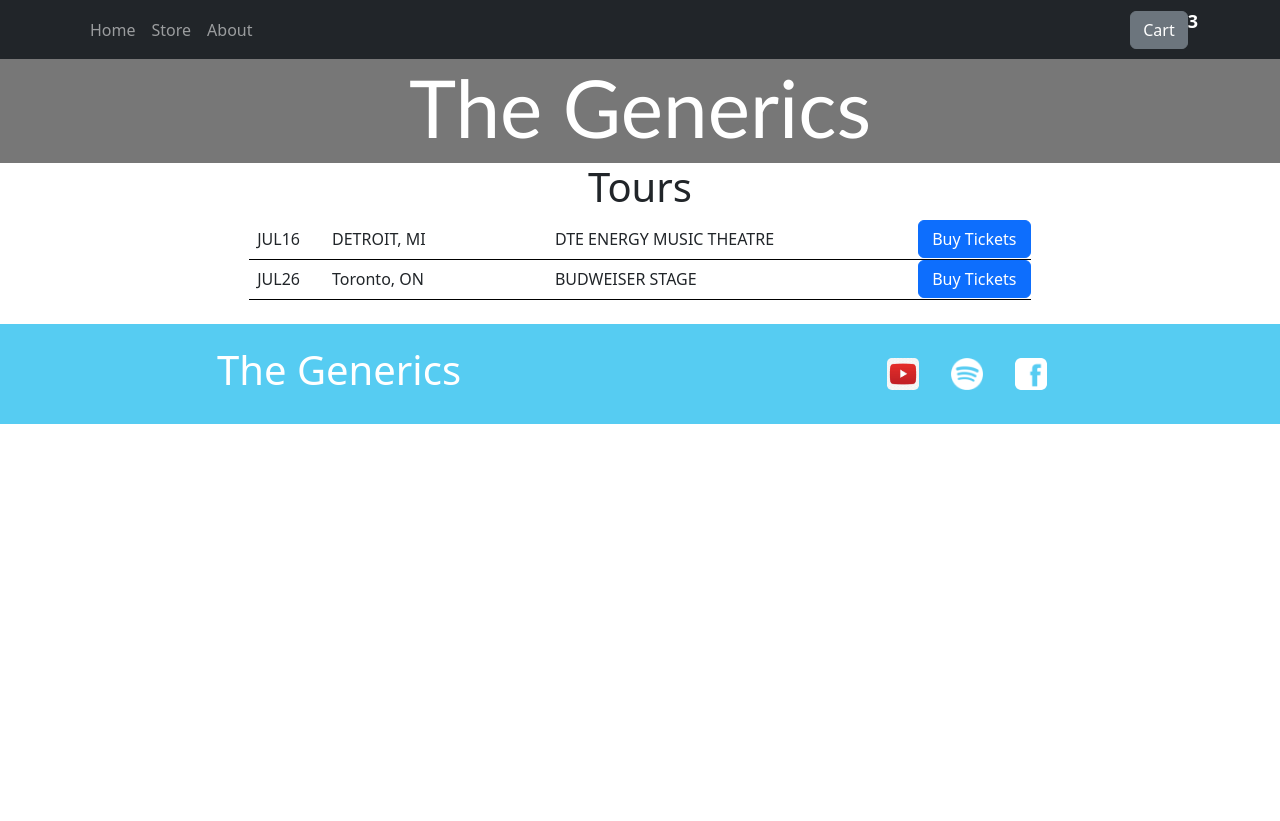
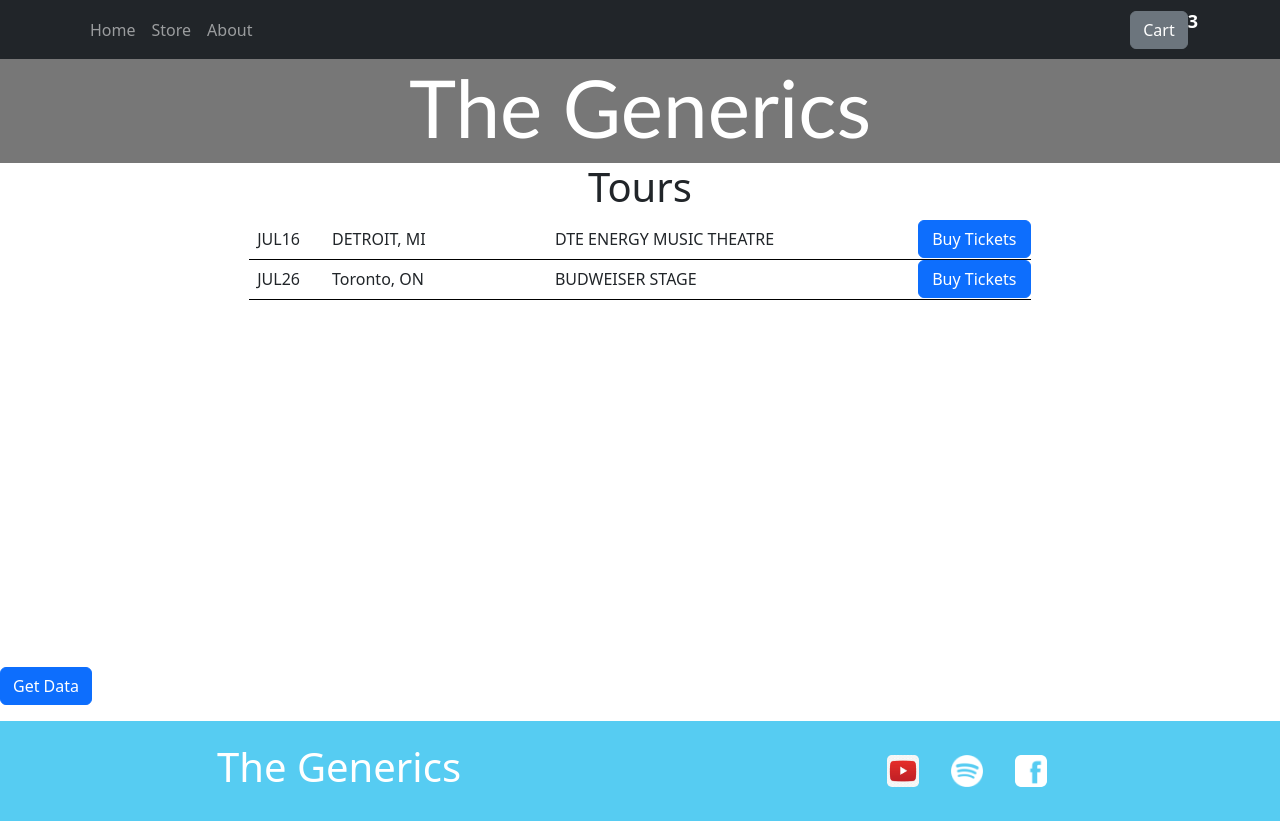
Before and after one commit to 5Knight2/E-Commerce, a React (Create React App) app: page / in a window 1280 px wide. Before the commit the page ends 800 px from the top, so only its background shows below. Built offline with nearby package versions, Linux system fonts and the light colour scheme.

Commit message:
fetch demo

```diff
--- a/src/Components/Home/Home.js
+++ b/src/Components/Home/Home.js
@@ -1,16 +1,34 @@
-import React from "react";
-import { Container } from "react-bootstrap";
+import React, { useState } from "react";
+import { Button, Container } from "react-bootstrap";
 import classes from './Home.module.css'
 import TourTable from './TourTable'
 
 
 const Store = (props) => {
+
+const url='https://swapi.dev/api/films/'
+const [movies,setMovies]=useState([]);
+
+
     const data=[{date:'JUL16',
     place:'DETROIT, MI',
     name:'DTE ENERGY MUSIC THEATRE'},{date:'JUL26',
     place:'Toronto, ON',
     name:'BUDWEISER STAGE'}
 ];
+
+const getData=async()=>{
+
+    try{
+    let p=await fetch(url);
+    p=await p.json();
+    console.log(p)
+    setMovies(p.results[0].title)
+}
+catch(err){console.log(err)}
+
+}
+
     return (
       <React.Fragment>
         <Container className={classes.container} >
@@ -19,6 +37,8 @@ const Store = (props) => {
 
         </Container>
             <br></br>
+  <Button onClick={getData} >Get Data</Button>
+  <p>{movies}</p>
       </React.Fragment>
     );
   };
--- a/src/Components/Home/Home.module.css
+++ b/src/Components/Home/Home.module.css
@@ -1,7 +1,8 @@
 .container{
 
+    min-height:60vh;
 display:flex;
 flex-direction: column;
 align-items: center;
-justify-content:center ;
+justify-content:start ;
 }
```
